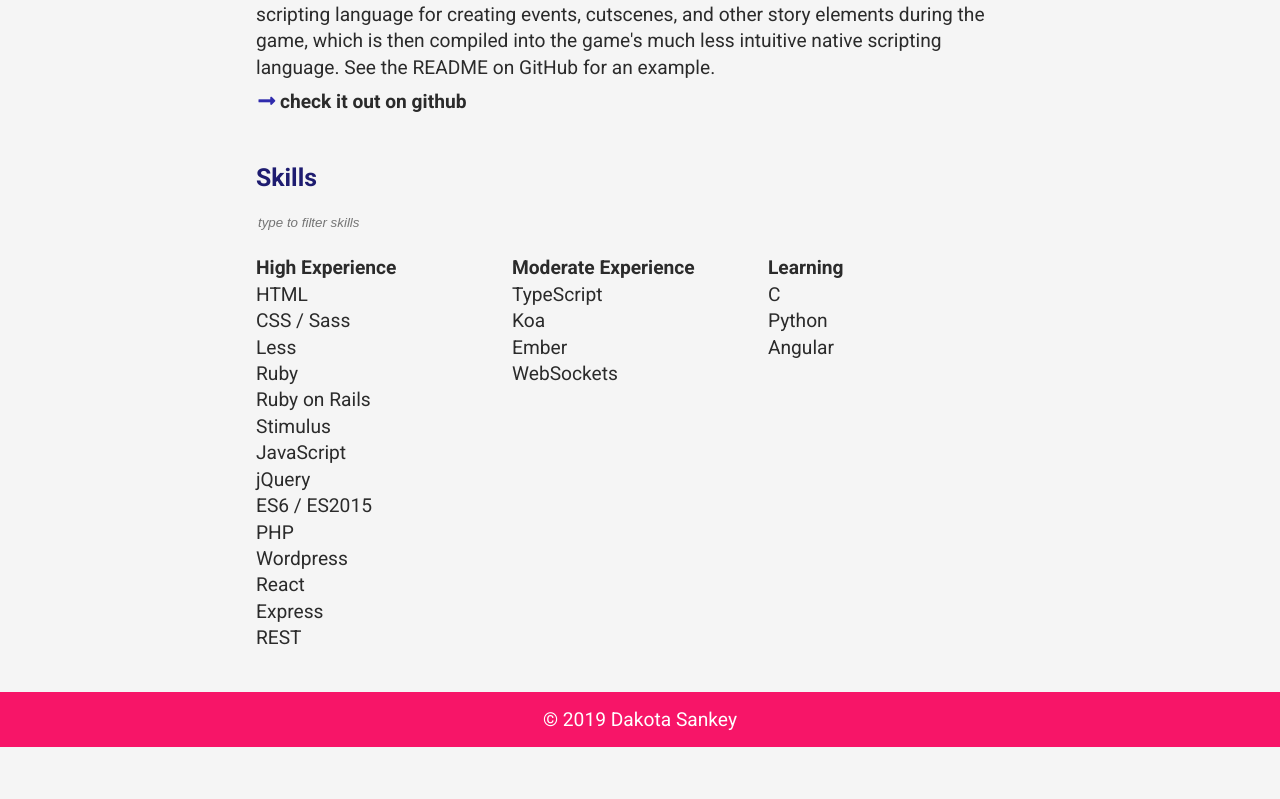
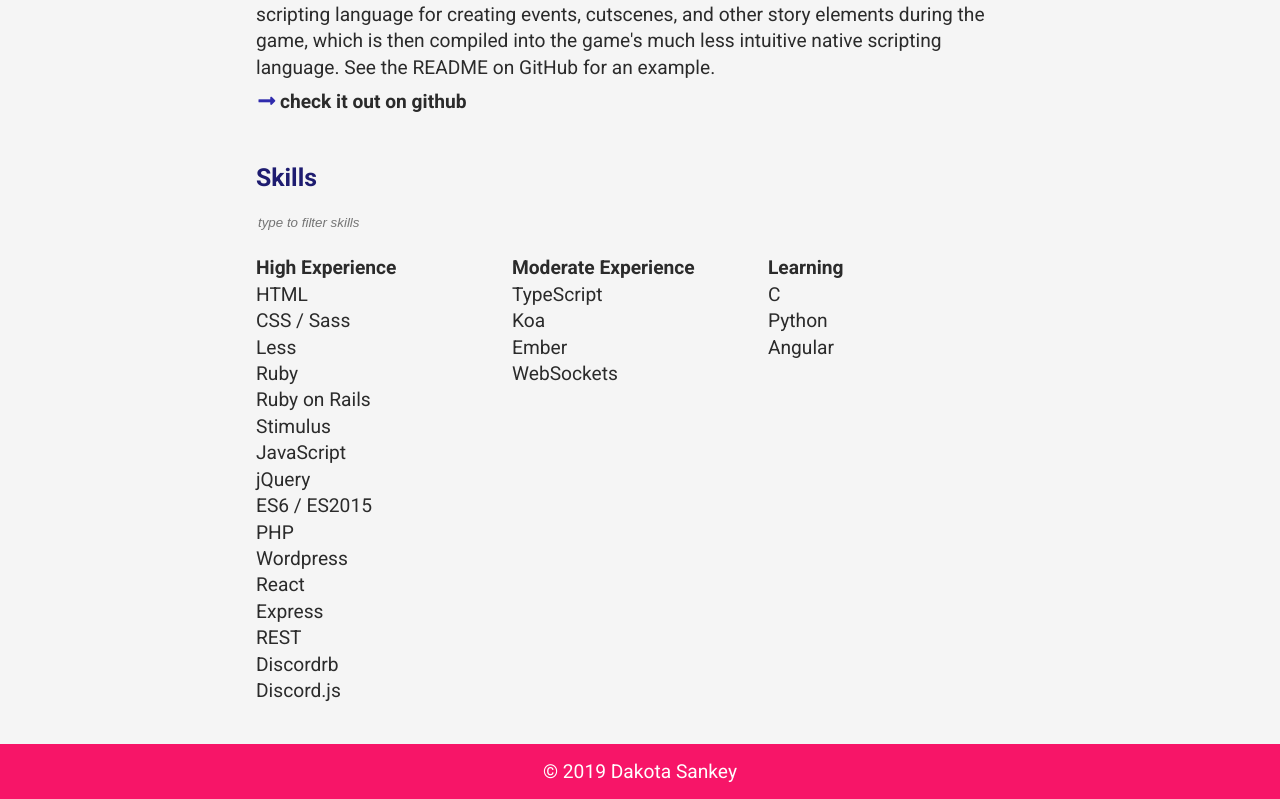
Before and after one commit to tipsypastels/swimsuit, a React (Create React App) app: page / in a window 1280 px wide. Shown: the part 3208-4007 px from the top of the page. Before the commit the page ends 3955 px from the top, so only its background shows below. Built offline with nearby package versions, Linux system fonts and the light colour scheme.

Commit message:
add discord skills

```diff
--- a/src/App.scss
+++ b/src/App.scss
@@ -43,7 +43,7 @@
   }
 
   .skills__lists {
-    min-height: 400px;
+    min-height: 450px;
 
     @media screen and (min-width: 768px) {
       display: flex;
--- a/src/App.tsx
+++ b/src/App.tsx
@@ -26,6 +26,7 @@
     'JavaScript', 'jQuery', 'ES6 / ES2015',
     'PHP', 'Wordpress',
     'React', 'Express', 'REST',
+    'Discordrb', 'Discord.js',
   ],
 
   'Moderate Experience': [
```
